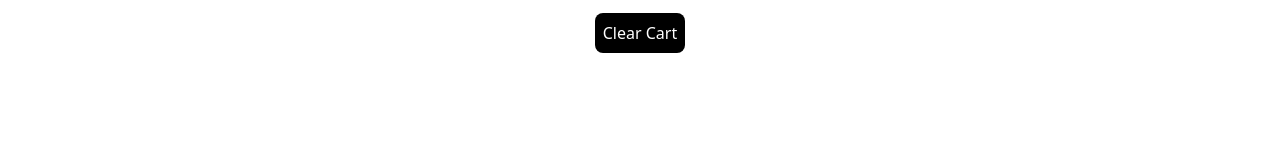
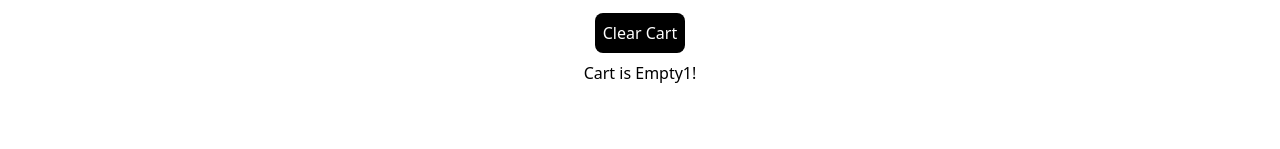
Before and after one commit to Smruti-25/React, a React (Vite) app: page /cart in a window 1280 px wide. Shown: the part 151-300 px from the top of the page. Built offline with nearby package versions, Linux system fonts and the light colour scheme.

Commit message:
message if the cart is empty

```diff
--- a/src/components/Cart.js
+++ b/src/components/Cart.js
@@ -18,6 +18,7 @@ const Cart = () => {
         Clear Cart
       </button>
       <div className="w-6/12 m-auto">
+        {cartItems.length === 0 && <h1>Cart is Empty1!</h1>}
         <MenuItemList items={cartItems} />
       </div>
     </div>
```
